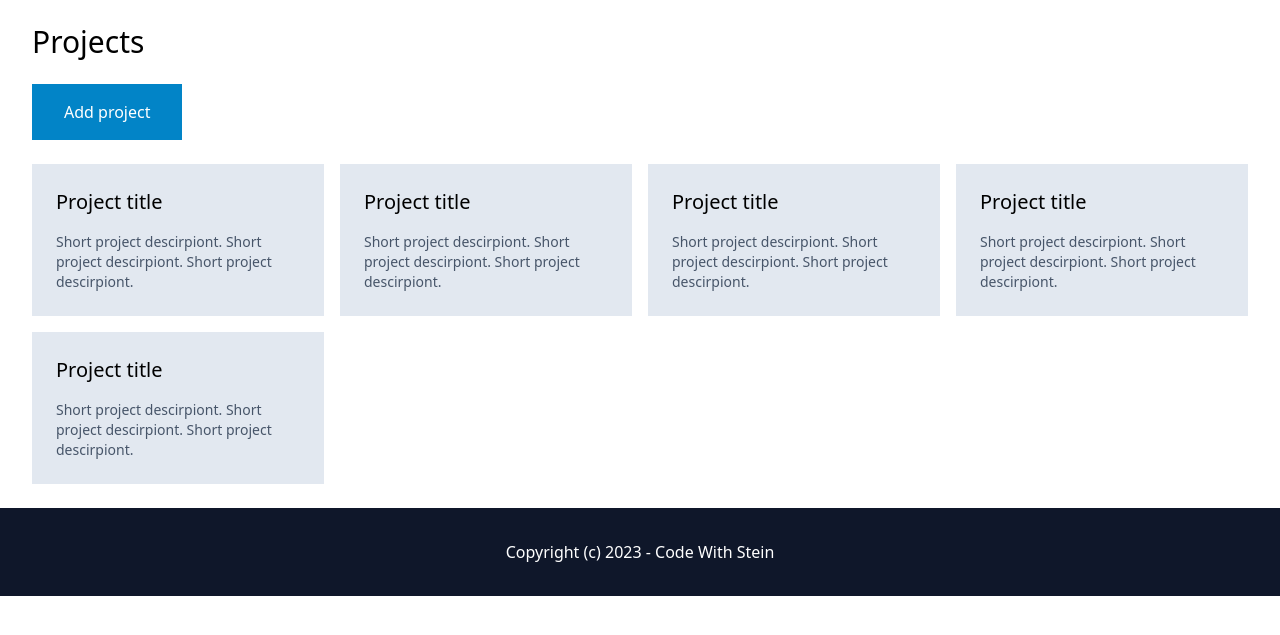
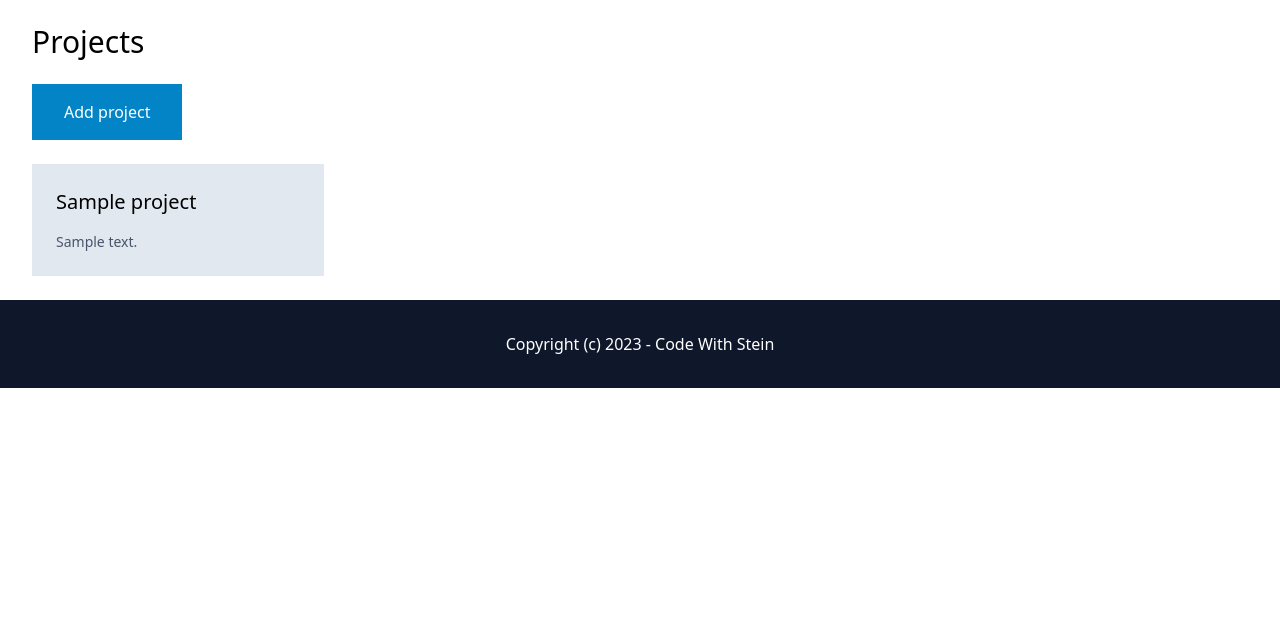
Before and after one commit to OlafDev709/Project-Management-Django, a Django app: template PIZARRA/pizarra/project/templates/project/projects.html in a window 1280 px wide. Shown: the part 76-711 px from the top of the page. Run offline with Django 5.2, Linux system fonts and the light colour scheme; the template is opened without the code that fills it: most values are stand-ins (such as "Sample title", 1, 10 or a date in 2020); some libraries are stand-ins or nearby versions.

Commit message:
add projects views

```diff
--- a/PIZARRA/pizarra/project/templates/project/projects.html
+++ b/PIZARRA/pizarra/project/templates/project/projects.html
@@ -3,37 +3,15 @@
 {% block content %}
 <h1 class="mb-6 text-3xl">Projects</h1>
 
-<a href="#" class="py-4 px-8 bg-sky-600 text-white inline-block">Add project</a>
+<a href="{% url 'project:add' %}" class="py-4 px-8 bg-sky-600 text-white inline-block">Add project</a>
 
 <div class="mt-6 grid grid-cols-4 gap-4">
+    {% for project in projects %}
     <div class="py-6 px-6 bg-slate-200">
-        <h2 class="mb-4 text-xl">Project title</h2>
+        <h2 class="mb-4 text-xl">{{project.name}}</h2>
 
-        <p class="text-sm text-slate-600">Short project descirpiont. Short project descirpiont. Short project descirpiont.</p>
+        <p class="text-sm text-slate-600">{{project.description}}</p>
     </div>
-
-    <div class="py-6 px-6 bg-slate-200">
-        <h2 class="mb-4 text-xl">Project title</h2>
-
-        <p class="text-sm text-slate-600">Short project descirpiont. Short project descirpiont. Short project descirpiont.</p>
-    </div>
-
-    <div class="py-6 px-6 bg-slate-200">
-        <h2 class="mb-4 text-xl">Project title</h2>
-
-        <p class="text-sm text-slate-600">Short project descirpiont. Short project descirpiont. Short project descirpiont.</p>
-    </div>
-
-    <div class="py-6 px-6 bg-slate-200">
-        <h2 class="mb-4 text-xl">Project title</h2>
-
-        <p class="text-sm text-slate-600">Short project descirpiont. Short project descirpiont. Short project descirpiont.</p>
-    </div>
-
-    <div class="py-6 px-6 bg-slate-200">
-        <h2 class="mb-4 text-xl">Project title</h2>
-
-        <p class="text-sm text-slate-600">Short project descirpiont. Short project descirpiont. Short project descirpiont.</p>
-    </div>
+    {% endfor %}
 </div>
 {% endblock %}
--- a/PIZARRA/pizarra/project/urls.py
+++ b/PIZARRA/pizarra/project/urls.py
@@ -1,8 +1,9 @@
-from django.urls import path
+from django.urls import path, include
 
 from . import views
 app_name = 'project'
 
 urlpatterns = [
     path('', views.projects, name='projects'),
+    path('add/', views.add_project, name='add'),
 ]
```
Also changed, not shown: PIZARRA/pizarra/project/templates/project/add.html (added, +22 -0 lines), PIZARRA/pizarra/project/views.py (+22 -2 lines), PIZARRA/pizarra/db.sqlite3.
